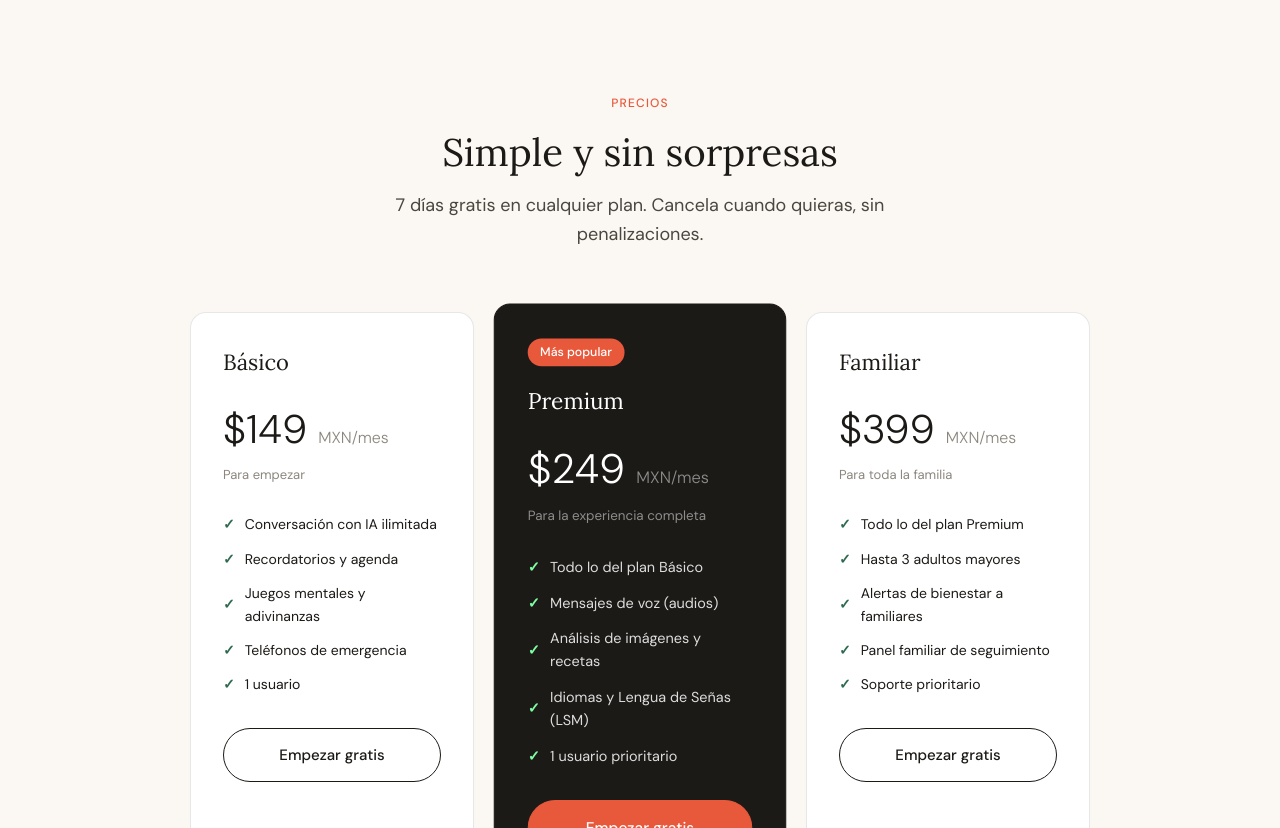
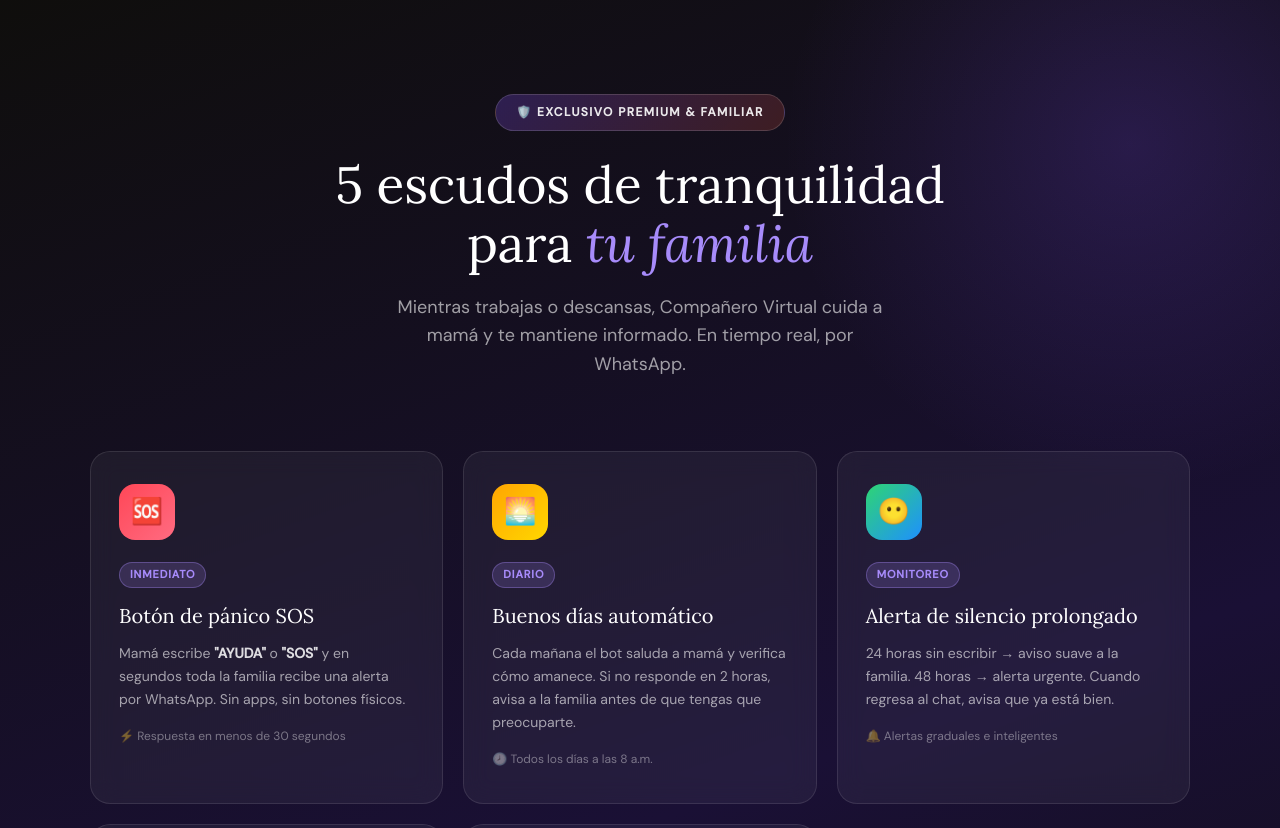
Before and after one commit to victorsantana230781-prog/companero-virtual-app, a React (Vite) app: page / in a window 1280 px wide. Shown: the part 5560-6388 px from the top of the page. Built offline with nearby package versions, Linux system fonts and the light colour scheme.

Commit message:
feat: sección premium '5 Escudos de Tranquilidad' con diseño dark glassmorphism + features en planes

```diff
--- a/src/pages/LandingPage.jsx
+++ b/src/pages/LandingPage.jsx
@@ -71,6 +71,39 @@ const STYLE = `
 .cv-landing .feature-icon { width: 48px; height: 48px; border-radius: 12px; background: var(--warm-lt); color: var(--warm); font-size: 22px; display: flex; align-items: center; justify-content: center; margin-bottom: 18px; }
 .cv-landing .feature-card h3 { font-family: var(--serif); font-size: 18px; margin-bottom: 8px; }
 .cv-landing .feature-card p { font-size: 14px; color: var(--ink-soft); line-height: 1.6; }
+/* ── FAMILY PEACE PREMIUM SECTION ────────────────────────────────────────── */
+.cv-landing .fp-section { background: linear-gradient(160deg, #0F0E0C 0%, #1A1035 55%, #0F0E0C 100%); color: white; position: relative; overflow: hidden; }
+.cv-landing .fp-section::before { content:''; position:absolute; top:-200px; right:-200px; width:700px; height:700px; background:radial-gradient(circle,rgba(130,80,255,.18) 0%,transparent 70%); pointer-events:none; }
+.cv-landing .fp-section::after { content:''; position:absolute; bottom:-200px; left:-200px; width:550px; height:550px; background:radial-gradient(circle,rgba(232,89,60,.14) 0%,transparent 70%); pointer-events:none; }
+.cv-landing .fp-header { text-align:center; max-width:680px; margin:0 auto 72px; position:relative; z-index:1; }
+.cv-landing .fp-pill { display:inline-flex; align-items:center; gap:8px; background:linear-gradient(135deg,rgba(130,80,255,.25),rgba(232,89,60,.2)); border:1px solid rgba(255,255,255,.15); border-radius:100px; padding:8px 20px; font-size:12px; font-weight:600; letter-spacing:.12em; text-transform:uppercase; color:rgba(255,255,255,.9); margin-bottom:24px; }
+.cv-landing .fp-header h2 { font-family:var(--serif); font-size:clamp(30px,4vw,52px); line-height:1.15; color:white; margin-bottom:20px; }
+.cv-landing .fp-header h2 em { color:#A78BFA; font-style:italic; }
+.cv-landing .fp-header p { font-size:18px; color:rgba(255,255,255,.6); max-width:520px; margin:0 auto; }
+.cv-landing .fp-grid { display:grid; grid-template-columns:repeat(auto-fit,minmax(300px,1fr)); gap:20px; max-width:1100px; margin:0 auto; position:relative; z-index:1; }
+.cv-landing .fp-card { background:rgba(255,255,255,.05); border:1px solid rgba(255,255,255,.1); border-radius:20px; padding:32px 28px; transition:all .3s; backdrop-filter:blur(12px); position:relative; overflow:hidden; }
+.cv-landing .fp-card::after { content:''; position:absolute; inset:0; border-radius:20px; opacity:0; transition:opacity .3s; }
+.cv-landing .fp-card.fp-sos::after { background:linear-gradient(135deg,rgba(255,71,87,.08),transparent); }
+.cv-landing .fp-card.fp-checkin::after { background:linear-gradient(135deg,rgba(255,165,2,.08),transparent); }
+.cv-landing .fp-card.fp-silence::after { background:linear-gradient(135deg,rgba(46,213,115,.08),transparent); }
+.cv-landing .fp-card.fp-geo::after { background:linear-gradient(135deg,rgba(30,144,255,.08),transparent); }
+.cv-landing .fp-card.fp-summary::after { background:linear-gradient(135deg,rgba(162,155,254,.08),transparent); }
+.cv-landing .fp-card:hover { transform:translateY(-6px); border-color:rgba(255,255,255,.22); box-shadow:0 28px 64px rgba(0,0,0,.45); }
+.cv-landing .fp-card:hover::after { opacity:1; }
+.cv-landing .fp-icon { width:56px; height:56px; border-radius:16px; display:flex; align-items:center; justify-content:center; font-size:26px; margin-bottom:20px; }
+.cv-landing .fp-icon-sos { background:linear-gradient(135deg,#FF4757,#FF6B81); }
+.cv-landing .fp-icon-checkin { background:linear-gradient(135deg,#FFA502,#FFD700); }
+.cv-landing .fp-icon-silence { background:linear-gradient(135deg,#2ED573,#1E90FF); }
+.cv-landing .fp-icon-geo { background:linear-gradient(135deg,#1E90FF,#00D2FF); }
+.cv-landing .fp-icon-summary { background:linear-gradient(135deg,#A29BFE,#6C5CE7); }
+.cv-landing .fp-card-badge { display:inline-block; background:rgba(167,139,250,.18); border:1px solid rgba(167,139,250,.35); color:#A78BFA; border-radius:100px; padding:3px 10px; font-size:11px; font-weight:600; letter-spacing:.08em; margin-bottom:12px; }
+.cv-landing .fp-card h3 { font-family:var(--serif); font-size:20px; color:white; margin-bottom:10px; }
+.cv-landing .fp-card p { font-size:14px; color:rgba(255,255,255,.6); line-height:1.65; }
+.cv-landing .fp-tag { display:inline-flex; align-items:center; gap:6px; margin-top:16px; font-size:12px; color:rgba(255,255,255,.4); }
+.cv-landing .fp-cta-wrap { text-align:center; margin-top:64px; position:relative; z-index:1; }
+.cv-landing .fp-cta-wrap p { color:rgba(255,255,255,.45); font-size:13px; margin-top:14px; }
+.cv-landing .btn-gradient { background:linear-gradient(135deg,#8250FF,#E8593C); color:white; border:none; border-radius:100px; padding:16px 44px; font-family:var(--sans); font-size:16px; font-weight:500; cursor:pointer; transition:all .25s; text-decoration:none; display:inline-block; }
+.cv-landing .btn-gradient:hover { transform:translateY(-2px); box-shadow:0 12px 36px rgba(130,80,255,.4); filter:brightness(1.1); }
 /* SPOTLIGHT split sections */
 .cv-landing .spotlight { display: grid; grid-template-columns: 1fr 1fr; gap: 64px; align-items: center; max-width: 1100px; margin: 0 auto; }
 .cv-landing .spotlight.rev .spot-media { order: -1; }
@@ -279,6 +312,61 @@ const BODY = `
   </div>
 </section>
 
+<section class="fp-section" id="tranquilidad">
+  <div class="fp-header cv-reveal">
+    <div class="fp-pill">🛡️ Exclusivo Premium &amp; Familiar</div>
+    <h2>5 escudos de tranquilidad<br>para <em>tu familia</em></h2>
+    <p>Mientras trabajas o descansas, Compañero Virtual cuida a mamá y te mantiene informado. En tiempo real, por WhatsApp.</p>
+  </div>
+  <div class="fp-grid">
+
+    <div class="fp-card fp-sos cv-reveal">
+      <div class="fp-icon fp-icon-sos">🆘</div>
+      <div class="fp-card-badge">INMEDIATO</div>
+      <h3>Botón de pánico SOS</h3>
+      <p>Mamá escribe <strong style="color:rgba(255,255,255,.85)">"AYUDA"</strong> o <strong style="color:rgba(255,255,255,.85)">"SOS"</strong> y en segundos toda la familia recibe una alerta por WhatsApp. Sin apps, sin botones físicos.</p>
+      <div class="fp-tag">⚡ Respuesta en menos de 30 segundos</div>
+    </div>
+
+    <div class="fp-card fp-checkin cv-reveal">
+      <div class="fp-icon fp-icon-checkin">🌅</div>
+      <div class="fp-card-badge">DIARIO</div>
+      <h3>Buenos días automático</h3>
+      <p>Cada mañana el bot saluda a mamá y verifica cómo amanece. Si no responde en 2 horas, avisa a la familia antes de que tengas que preocuparte.</p>
+      <div class="fp-tag">🕗 Todos los días a las 8 a.m.</div>
+    </div>
+
+    <div class="fp-card fp-silence cv-reveal">
+      <div class="fp-icon fp-icon-silence">😶</div>
+      <div class="fp-card-badge">MONITOREO</div>
+      <h3>Alerta de silencio prolongado</h3>
+      <p>24 horas sin escribir → aviso suave a la familia. 48 horas → alerta urgente. Cuando regresa al chat, avisa que ya está bien.</p>
+      <div class="fp-tag">🔔 Alertas graduales e inteligentes</div>
+    </div>
+
+    <div class="fp-card fp-geo cv-reveal">
+      <div class="fp-icon fp-icon-geo">📍</div>
+      <div class="fp-card-badge">TIEMPO REAL</div>
+      <h3>Geolocalización de salidas</h3>
+      <p>Mamá dice "voy al mercado" → el bot le pide su ubicación. Ella la comparte con un tap en WhatsApp y la familia la recibe al instante.</p>
+      <div class="fp-tag">📱 Nativo de WhatsApp, sin apps extra</div>
+    </div>
+
+    <div class="fp-card fp-summary cv-reveal">
+      <div class="fp-icon fp-icon-summary">📋</div>
+      <div class="fp-card-badge">SEMANAL</div>
+      <h3>Resumen semanal para la familia</h3>
+      <p>Cada domingo reciben: cuántos días estuvo activa, pastillas confirmadas, estado de ánimo general y momentos especiales de la semana.</p>
+      <div class="fp-tag">📊 Llega automático cada domingo</div>
+    </div>
+
+  </div>
+  <div class="fp-cta-wrap cv-reveal">
+    <a href="#planes" class="btn-gradient">Ver planes con estas funciones →</a>
+    <p>Disponible en planes Premium y Familiar · Sin configuración extra · Solo WhatsApp</p>
+  </div>
+</section>
+
 <section class="pricing" id="planes">
   <div style="text-align:center" class="cv-reveal">
     <div class="section-tag">Precios</div>
@@ -298,14 +386,14 @@ const BODY = `
       <div class="plan-name">Premium</div>
       <div class="plan-price">$249 <span>MXN/mes</span></div>
       <div class="plan-sub">Para la experiencia completa</div>
-      <ul class="plan-features"><li>Todo lo del plan Básico</li><li>Mensajes de voz (audios)</li><li>Análisis de imágenes y recetas</li><li>Idiomas y Lengua de Señas (LSM)</li><li>1 usuario prioritario</li></ul>
+      <ul class="plan-features"><li>Todo lo del plan Básico</li><li>Mensajes de voz (audios)</li><li>Análisis de imágenes y recetas</li><li>🆘 Botón SOS de emergencia</li><li>🌅 Check-in matutino diario</li><li>📍 Geolocalización de salidas</li><li>📋 Resumen semanal a la familia</li><li>Idiomas y Lengua de Señas (LSM)</li><li>1 usuario prioritario</li></ul>
       <a class="btn-plan" data-cta data-plan="PREMIUM">Empezar gratis</a>
     </div>
     <div class="plan cv-reveal">
       <div class="plan-name">Familiar</div>
       <div class="plan-price">$399 <span>MXN/mes</span></div>
       <div class="plan-sub">Para toda la familia</div>
-      <ul class="plan-features"><li>Todo lo del plan Premium</li><li>Hasta 3 adultos mayores</li><li>Alertas de bienestar a familiares</li><li>Panel familiar de seguimiento</li><li>Soporte prioritario</li></ul>
+      <ul class="plan-features"><li>Todo lo del plan Premium</li><li>Hasta 3 adultos mayores</li><li>🛡️ Los 5 escudos de tranquilidad</li><li>😶 Alerta de silencio 24/48h</li><li>Alertas de bienestar a familiares</li><li>Panel familiar de seguimiento</li><li>Soporte prioritario</li></ul>
       <a class="btn-plan" data-cta data-plan="FAMILY">Empezar gratis</a>
     </div>
   </div>
```
